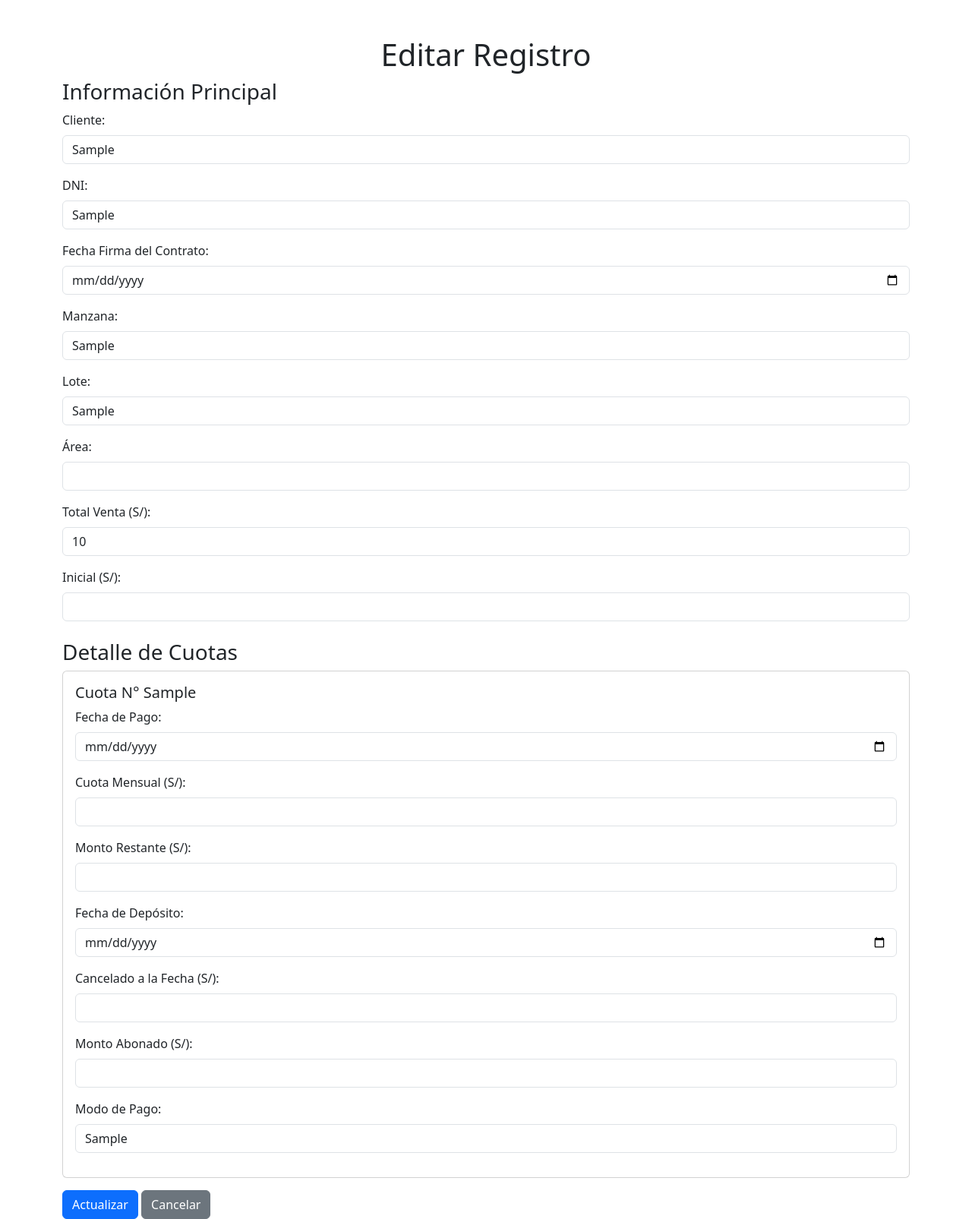
After one commit to uptzav/control-reporte-cuotas, a PHP site: page /editar.php?id=1 in a window 1280 px wide. The commit adds this page. Shown: the whole page at 76% size. Run offline with PHP 8.4, Linux system fonts and the light colour scheme; tables that the repository leaves empty or names only in its code hold one stand-in row (values such as "Sample post"); data that the repository does not hold is empty.

Commit message:
sabado update

```diff
--- /dev/null
+++ b/editar.php
@@ -0,0 +1,207 @@
+<?php
+
+require_once __DIR__ . '/vendor/autoload.php';
+// Configurar conexión a la base de datos
+use Dotenv\Dotenv;
+
+$dotenv = Dotenv::createImmutable(__DIR__);
+$dotenv->load();
+
+$servername = $_ENV['DB_HOST'];
+$username = $_ENV['DB_USERNAME'];
+$password = $_ENV['DB_PASSWORD'];
+$dbname = $_ENV['DB_DATABASE'];
+$port = $_ENV['DB_PORT']; // Opcional si usas el puerto predeterminado (3306)
+
+$conn = new mysqli($servername, $username, $password, $dbname, $port);
+
+if ($conn->connect_error) {
+    die("Conexión fallida: " . $conn->connect_error);
+}
+
+// Verificar si se recibe el ID
+if (isset($_GET['id'])) {
+    $id_cuotas = $_GET['id'];
+
+    // Consultar datos de la tabla `cuotas`
+    $sql_cuotas = "SELECT * FROM cuotas WHERE id_cuotas = $id_cuotas";
+    $result_cuotas = $conn->query($sql_cuotas);
+
+    if ($result_cuotas->num_rows > 0) {
+        $registro = $result_cuotas->fetch_assoc();
+    } else {
+        die("No se encontró el registro con ID: $id_cuotas.");
+    }
+
+    // Consultar datos de la tabla `detalle_cuotas`
+    $sql_detalle = "SELECT * FROM detalle_cuotas WHERE id_cuotas = $id_cuotas ORDER BY num_cuota";
+    $result_detalle = $conn->query($sql_detalle);
+    $detalle_cuotas = $result_detalle->fetch_all(MYSQLI_ASSOC);
+} else {
+    die("ID no especificado.");
+}
+
+if ($_SERVER['REQUEST_METHOD'] === 'POST') {
+    // Actualizar datos principales de la tabla `cuotas`
+    $cliente = $_POST['cliente'];
+    $dni = $_POST['dni'];
+    $fecha_contrato = $_POST['fecha_contrato'];
+    $manzana = $_POST['manzana'];
+    $lote = $_POST['lote'];
+    $area = $_POST['area'];
+    $total_venta = $_POST['total_venta'];
+    $inicial = $_POST['inicial'];
+    $saldo_contrato = $total_venta - $inicial; // Recalcular saldo del contrato
+
+    // Actualizar la tabla `cuotas`
+    $sql_update_cuotas = "UPDATE cuotas SET
+                            cliente = '$cliente',
+                            dni = '$dni',
+                            fecha_contrato = '$fecha_contrato',
+                            manzana = '$manzana',
+                            lote = '$lote',
+                            area = $area,
+                            total_venta = $total_venta,
+                            inicial = $inicial,
+                            saldo_contrato = $saldo_contrato
+                          WHERE id_cuotas = $id_cuotas";
+
+    if ($conn->query($sql_update_cuotas) === TRUE) {
+        // Recalcular las cuotas en detalle_cuotas
+        $saldo_restante = $saldo_contrato;
+        $cancelado_a_la_fecha = $inicial;
+
+        foreach ($_POST['detalle_cuotas'] as $id_detalle => $detalle) {
+            $num_cuota = $detalle['num_cuota'];
+            $fecha_pago = $detalle['fecha_pago'];
+            $cuota_mensual = $detalle['cuota_mensual'];
+
+            // Recalcular saldo restante y cancelado a la fecha
+            $monto_restante = $saldo_restante - $cuota_mensual;
+            $monto_restante = max(0, $monto_restante); // Evitar negativos
+            $cancelado_a_la_fecha += $cuota_mensual;
+
+            $fecha_deposito = $detalle['fecha_deposito'];
+            $monto_abonado = $cancelado_a_la_fecha;
+            $modo_pago = $detalle['modo_pago'];
+
+            $sql_update_detalle = "UPDATE detalle_cuotas SET
+                                    num_cuota = $num_cuota,
+                                    fecha_pago = '$fecha_pago',
+                                    cuota_mensual = $cuota_mensual,
+                                    monto_restante = $monto_restante,
+                                    fecha_deposito = '$fecha_deposito',
+                                    cancelado_a_la_fecha = $cancelado_a_la_fecha,
+                                    monto_abonado = $monto_abonado,
+                                    modo_pago = '$modo_pago'
+                                  WHERE id_detalle_cuotas = $id_detalle";
+
+            $conn->query($sql_update_detalle);
+
+            // Actualizar el saldo restante para la siguiente iteración
+            $saldo_restante = $monto_restante;
+        }
+
+        echo "<script>alert('Registro y cuotas actualizados correctamente.');</script>";
+        echo "<script>window.location.href = 'menu_crud.php';</script>";
+    } else {
+        echo "<script>alert('Error al actualizar el registro: {$conn->error}');</script>";
+    }
+}
+
+
+$conn->close();
+?>
+
+<!DOCTYPE html>
+<html lang="es">
+<head>
+    <meta charset="UTF-8">
+    <meta name="viewport" content="width=device-width, initial-scale=1.0">
+    <title>Editar Registro</title>
+    <link rel="stylesheet" href="https://cdn.jsdelivr.net/npm/bootstrap@5.3.0-alpha1/dist/css/bootstrap.min.css">
+</head>
+<body>
+    <div class="container mt-5">
+        <h1 class="text-center">Editar Registro</h1>
+        <form method="POST" action="">
+            <!-- Datos principales -->
+            <h3>Información Principal</h3>
+            <div class="mb-3">
+                <label for="cliente" class="form-label">Cliente:</label>
+                <input type="text" class="form-control" id="cliente" name="cliente" value="<?= htmlspecialchars($registro['cliente']) ?>" required>
+            </div>
+            <div class="mb-3">
+                <label for="dni" class="form-label">DNI:</label>
+                <input type="text" class="form-control" id="dni" name="dni" value="<?= htmlspecialchars($registro['dni']) ?>" required>
+            </div>
+            <div class="mb-3">
+                <label for="fecha_contrato" class="form-label">Fecha Firma del Contrato:</label>
+                <input type="date" class="form-control" id="fecha_contrato" name="fecha_contrato" value="<?= htmlspecialchars($registro['fecha_contrato']) ?>" required>
+            </div>
+            <div class="mb-3">
+                <label for="manzana" class="form-label">Manzana:</label>
+                <input type="text" class="form-control" id="manzana" name="manzana" value="<?= htmlspecialchars($registro['manzana']) ?>" required>
+            </div>
+            <div class="mb-3">
+                <label for="lote" class="form-label">Lote:</label>
+                <input type="text" class="form-control" id="lote" name="lote" value="<?= htmlspecialchars($registro['lote']) ?>" required>
+            </div>
+            <div class="mb-3">
+                <label for="area" class="form-label">Área:</label>
+                <input type="number" step="0.01" class="form-control" id="area" name="area" value="<?= htmlspecialchars($registro['area']) ?>" required>
+            </div>
+            <div class="mb-3">
+                <label for="total_venta" class="form-label">Total Venta (S/):</label>
+                <input type="number" step="0.01" class="form-control" id="total_venta" name="total_venta" value="<?= htmlspecialchars($registro['total_venta']) ?>" required>
+            </div>
+            <div class="mb-3">
+                <label for="inicial" class="form-label">Inicial (S/):</label>
+                <input type="number" step="0.01" class="form-control" id="inicial" name="inicial" value="<?= htmlspecialchars($registro['inicial']) ?>" required>
+            </div>
+
+            <!-- Detalle de cuotas -->
+            <h3 class="mt-4">Detalle de Cuotas</h3>
+            <?php foreach ($detalle_cuotas as $detalle): ?>
+                <div class="card mb-3">
+                    <div class="card-body">
+                        <h5>Cuota N° <?= $detalle['num_cuota'] ?></h5>
+                        <input type="hidden" name="detalle_cuotas[<?= $detalle['id_detalle_cuotas'] ?>][num_cuota]" value="<?= $detalle['num_cuota'] ?>">
+                        <div class="mb-3">
+                            <label for="fecha_pago_<?= $detalle['id_detalle_cuotas'] ?>" class="form-label">Fecha de Pago:</label>
+                            <input type="date" class="form-control" id="fecha_pago_<?= $detalle['id_detalle_cuotas'] ?>" name="detalle_cuotas[<?= $detalle['id_detalle_cuotas'] ?>][fecha_pago]" value="<?= $detalle['fecha_pago'] ?>" required>
+                        </div>
+                        <div class="mb-3">
+                            <label for="cuota_mensual_<?= $detalle['id_detalle_cuotas'] ?>" class="form-label">Cuota Mensual (S/):</label>
+                            <input type="number" step="0.01" class="form-control" id="cuota_mensual_<?= $detalle['id_detalle_cuotas'] ?>" name="detalle_cuotas[<?= $detalle['id_detalle_cuotas'] ?>][cuota_mensual]" value="<?= $detalle['cuota_mensual'] ?>" required>
+                        </div>
+                        <div class="mb-3">
+                            <label for="monto_restante_<?= $detalle['id_detalle_cuotas'] ?>" class="form-label">Monto Restante (S/):</label>
+                            <input type="number" step="0.01" class="form-control" id="monto_restante_<?= $detalle['id_detalle_cuotas'] ?>" name="detalle_cuotas[<?= $detalle['id_detalle_cuotas'] ?>][monto_restante]" value="<?= $detalle['monto_restante'] ?>" required>
+                        </div>
+                        <div class="mb-3">
+                            <label for="fecha_deposito_<?= $detalle['id_detalle_cuotas'] ?>" class="form-label">Fecha de Depósito:</label>
+                            <input type="date" class="form-control" id="fecha_deposito_<?= $detalle['id_detalle_cuotas'] ?>" name="detalle_cuotas[<?= $detalle['id_detalle_cuotas'] ?>][fecha_deposito]" value="<?= $detalle['fecha_deposito'] ?>">
+                        </div>
+                        <div class="mb-3">
+                            <label for="cancelado_a_la_fecha_<?= $detalle['id_detalle_cuotas'] ?>" class="form-label">Cancelado a la Fecha (S/):</label>
+                            <input type="number" step="0.01" class="form-control" id="cancelado_a_la_fecha_<?= $detalle['id_detalle_cuotas'] ?>" name="detalle_cuotas[<?= $detalle['id_detalle_cuotas'] ?>][cancelado_a_la_fecha]" value="<?= $detalle['cancelado_a_la_fecha'] ?>" required>
+                        </div>
+                        <div class="mb-3">
+                            <label for="monto_abonado_<?= $detalle['id_detalle_cuotas'] ?>" class="form-label">Monto Abonado (S/):</label>
+                            <input type="number" step="0.01" class="form-control" id="monto_abonado_<?= $detalle['id_detalle_cuotas'] ?>" name="detalle_cuotas[<?= $detalle['id_detalle_cuotas'] ?>][monto_abonado]" value="<?= $detalle['monto_abonado'] ?>" required>
+                        </div>
+                        <div class="mb-3">
+                            <label for="modo_pago_<?= $detalle['id_detalle_cuotas'] ?>" class="form-label">Modo de Pago:</label>
+                            <input type="text" class="form-control" id="modo_pago_<?= $detalle['id_detalle_cuotas'] ?>" name="detalle_cuotas[<?= $detalle['id_detalle_cuotas'] ?>][modo_pago]" value="<?= $detalle['modo_pago'] ?>" required>
+                        </div>
+                    </div>
+                </div>
+            <?php endforeach; ?>
+
+            <button type="submit" class="btn btn-primary">Actualizar</button>
+            <a href="menu_crud.php" class="btn btn-secondary">Cancelar</a>
+        </form>
+    </div>
+</body>
+</html>
```
Also changed, not shown: formulario.php (+24 -1 lines), menu_crud.php (+43 -25 lines), reporte_vista_previa.php (added, +135 -0 lines), styles/vista_previa.css (+9 -3 lines).
